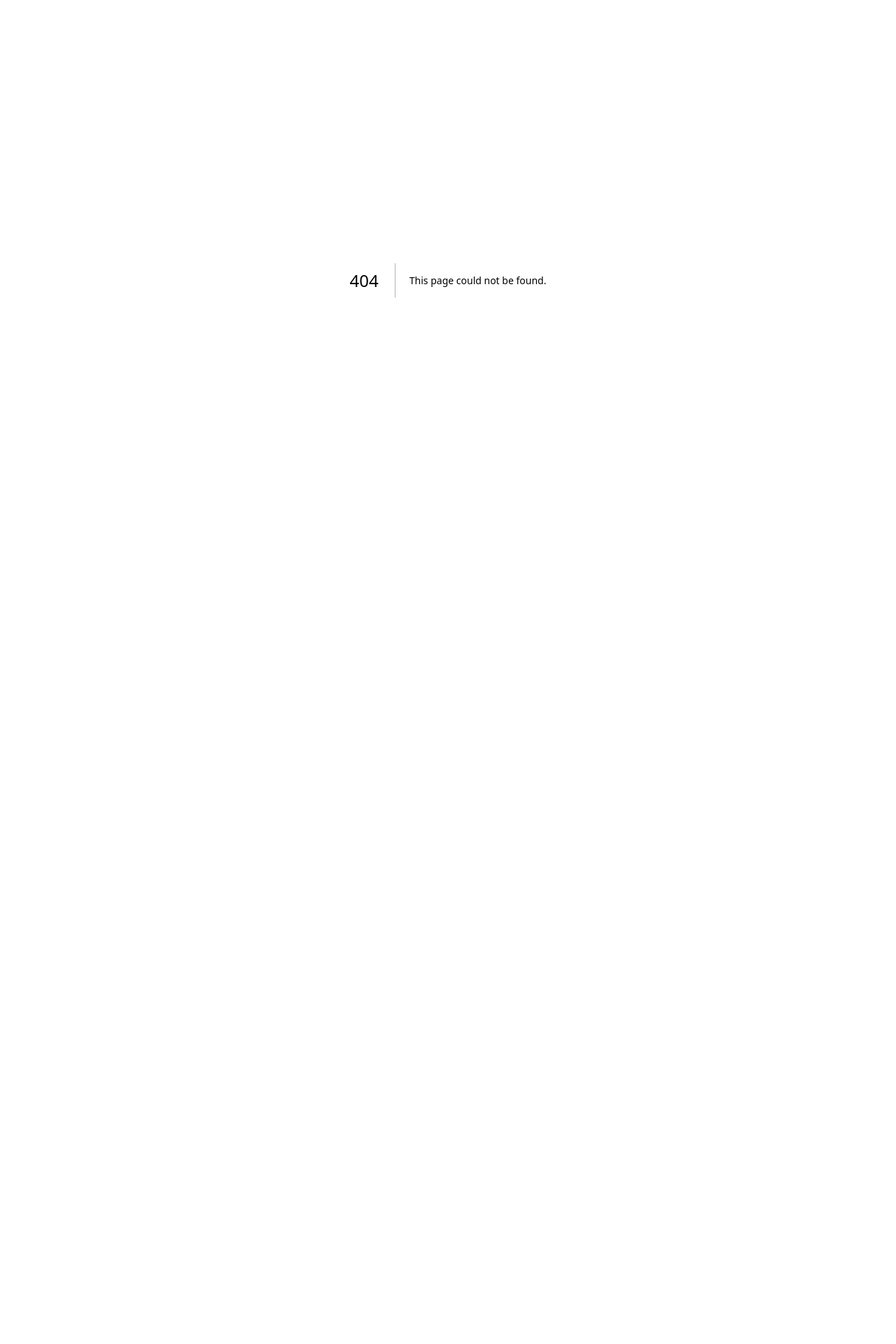
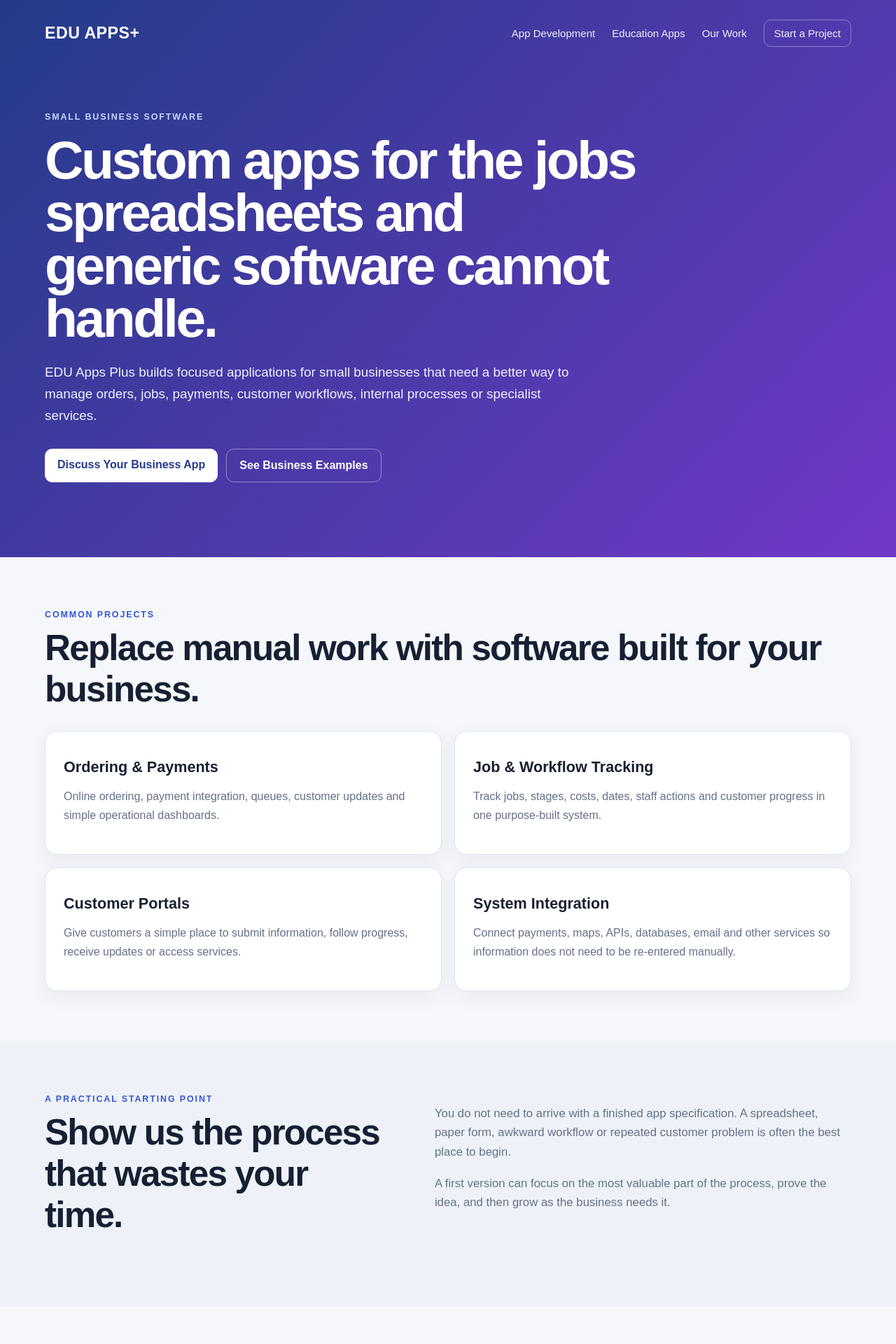
Before and after one commit to trevore777/eduappsplus_website, a Next.js app: page /small-business-apps in a window 1280 px wide. Before the commit this address had no page. Shown: the top 1920 px of the page at 70% size. Before the commit the page ends 800 px from the top, so only its background shows below. Built offline with nearby package versions, Linux system fonts and the light colour scheme.

Commit message:
Add small business app development landing page

```diff
--- /dev/null
+++ b/app/small-business-apps/page.js
@@ -0,0 +1,30 @@
+import Link from "next/link";
+
+export const metadata = {
+  title: "Small Business App Developer Gold Coast",
+  description: "Custom small business software and app development on the Gold Coast. Replace spreadsheets, manual processes and disconnected tools with practical web applications.",
+  alternates: { canonical: "/small-business-apps" },
+};
+
+export default function SmallBusinessAppsPage() {
+  return <>
+    <header className="siteHeader"><div className="wrap">
+      <div className="top"><Link className="brand" href="/">EDU APPS+</Link><nav className="mainNav"><Link href="/app-development">App Development</Link><Link href="/education-apps">Education Apps</Link><Link href="/case-studies">Our Work</Link><Link className="navCta" href="/enquire">Start a Project</Link></nav></div>
+      <div className="commercialHero"><span className="eyebrow">Small business software</span><h1>Custom apps for the jobs spreadsheets and generic software cannot handle.</h1><p>EDU Apps Plus builds focused applications for small businesses that need a better way to manage orders, jobs, payments, customer workflows, internal processes or specialist services.</p><div className="heroActions"><Link className="primaryButton" href="/enquire">Discuss Your Business App</Link><Link className="secondaryButton" href="/case-studies">See Business Examples</Link></div></div>
+    </div></header>
+
+    <main>
+      <section className="commercialSection"><div className="wrap"><span className="eyebrow dark">Common projects</span><h2 className="largeHeading">Replace manual work with software built for your business.</h2><div className="serviceGrid">
+        <div className="serviceCard"><h3>Ordering & Payments</h3><p>Online ordering, payment integration, queues, customer updates and simple operational dashboards.</p></div>
+        <div className="serviceCard"><h3>Job & Workflow Tracking</h3><p>Track jobs, stages, costs, dates, staff actions and customer progress in one purpose-built system.</p></div>
+        <div className="serviceCard"><h3>Customer Portals</h3><p>Give customers a simple place to submit information, follow progress, receive updates or access services.</p></div>
+        <div className="serviceCard"><h3>System Integration</h3><p>Connect payments, maps, APIs, databases, email and other services so information does not need to be re-entered manually.</p></div>
+      </div></div></section>
+
+      <section className="commercialSection altSection"><div className="wrap aboutGrid"><div><span className="eyebrow dark">A practical starting point</span><h2 className="largeHeading">Show us the process that wastes your time.</h2></div><div className="aboutCopy"><p>You do not need to arrive with a finished app specification. A spreadsheet, paper form, awkward workflow or repeated customer problem is often the best place to begin.</p><p>A first version can focus on the most valuable part of the process, prove the idea, and then grow as the business needs it.</p></div></div></section>
+
+      <section className="commercialSection"><div className="wrap"><div className="ctaPanel"><div><span className="eyebrow">Business process slowing you down?</span><h2>Tell us what you want to make simpler.</h2><p>We can work from the current process and turn it into a practical software solution.</p></div><Link className="primaryButton" href="/enquire">Start a Conversation</Link></div></div></section>
+    </main>
+    <footer>EDU Apps Plus · Small Business Software · Gold Coast · <Link href="/">Home</Link></footer>
+  </>;
+}
```
